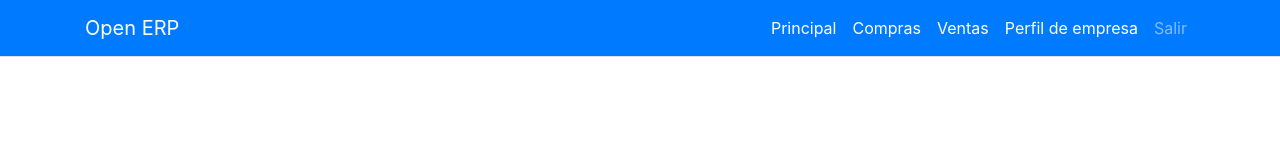
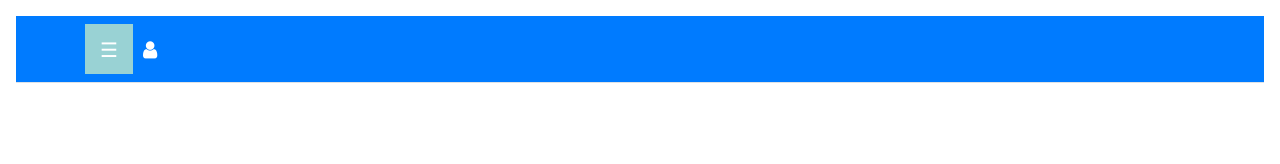
Before and after one commit to My-Proffesional-Portfolio/OpenERP_RV_Client, an Angular app: page /singup in a window 1280 px wide. Shown: the top 164 px of the page. Built offline with nearby package versions, Linux system fonts and the light colour scheme; sample sign-in values are in the browser's storage.

Commit message:
Menu side bar

```diff
--- a/src/app/app.component.html
+++ b/src/app/app.component.html
@@ -1,15 +1,83 @@
+<style>
+  body {
+    font-family: "Lato", sans-serif;
+  }
 
-<!-- <div class="container">
-  <app-login></app-login>
-</div> -->
+  .sidebar {
+    height: 100%;
+    width: 0;
+    position: fixed;
+    z-index: 1;
+    top: 0;
+    left: 0;
+    background-color: rgb(76, 126, 201);
+    overflow-x: hidden;
+    transition: 0.5s;
+    padding-top: 60px;
+  }
 
+  .sidebar a {
+    padding: 8px 8px 8px 32px;
+    text-decoration: none;
+    font-size: 25px;
+    color: #f1f1f1;
+    display: block;
+    transition: 0.3s;
+  }
+
+  .sidebar a:hover {
+    color: #f1f1f1;
+  }
+
+  .sidebar .closebtn {
+    position: absolute;
+    top: 0;
+    right: 25px;
+    font-size: 36px;
+    margin-left: 50px;
+  }
+
+  .openbtn {
+    font-size: 20px;
+    cursor: pointer;
+    background-color: rgb(153, 210, 212);
+    color: white;
+    padding: 10px 15px;
+    border: none;
+  }
+
+  .openbtn:hover {
+    background-color: #007bff;
+  }
+
+  #main {
+    transition: margin-left .5s;
+    padding: 16px;
+  }
+
+  /* On smaller screens, where height is less than 450px, change the style of the sidenav (less padding and a smaller font size) */
+  @media screen and (max-height: 450px) {
+    .sidebar {padding-top: 15px;}
+    .sidebar a {font-size: 18px;}
+  }
+  </style>
 <body>
   <div>
+
+    <div id="mySidebar" class="sidebar">
+      <a href="javascript:void(0)" class="closebtn" onclick="closeNav()">×</a>
+      <a *ngFor="let link of links" class="nav-item" [routerLink]="link.path" [routerLinkActive]="['link-active']" >{{link.text}}</a>
+      <a href="#">Services</a>
+      <a href="#">Clients</a>
+      <a href="#">Contact</a>
+    </div>
+
+    <div id="main">
       <header *ngIf="authService.getUserData() && authService.getUserData().token">
         <nav class="navbar navbar-expand-sm navbar-toggleable-sm navbar-dark bg-primary border-bottom box-shadow mb-3">
           <div class="container">
 
-          <button class="navbar-toggler"
+            <!-- <button class="navbar-toggler"
                     type="button"
                     data-toggle="collapse"
                     data-target=".navbar-collapse"
@@ -17,20 +85,22 @@
                     [attr.aria-expanded]="isExpanded"
                     (click)="toggle()">
               <span class="navbar-toggler-icon"></span>
-          </button>
-          <a class="navbar-brand" [routerLink]="['/']">Open ERP</a>
+            </button> -->
+            <button class="openbtn" onclick="openNav()" style="margin-right: 10px;">☰ </button>
+
+            <a class="navbar-brand" [routerLink]="['/']"> <i class="fa fa-user"></i> {{authService.getUserData().userName}}</a>
 
             <div class="navbar-collapse collapse d-sm-inline-flex flex-sm-row-reverse"
                  [ngClass]="{ show: isExpanded }">
               <ul class="navbar-nav flex-grow">
 
 
-              <li *ngFor="let link of links" class="nav-item" [routerLinkActive]="['link-active']">
+                <!-- <li *ngFor="let link of links" class="nav-item" [routerLinkActive]="['link-active']">
                   <a class="nav-link" style="color:white" [routerLink]="link.path">{{link.text}}</a>
                 </li>
                 <li>
                   <a class="nav-link" (click)="loguot()" >Salir</a>
-              </li>
+                </li> -->
 
               </ul>
             </div>
@@ -38,8 +108,16 @@
         </nav>
       </header>
 
+
       <div class="container">
+
         <router-outlet></router-outlet>
       </div>
     </div>
+
+
+
+  </div>
+
+
 </body>
--- a/src/app/app.component.ts
+++ b/src/app/app.component.ts
@@ -43,7 +43,7 @@ export class AppComponent {
       { text: "Principal", path: "" },
       { text: "Compras", path: "purchases" },
       { text: "Ventas", path: "sales" },
-      { text: "Perfil de empresa", path: "profile" },
+      { text: "Perfil", path: "profile" },
       )
 
   }
--- a/src/app/pages/purchases/Expenses/expense-list/expense-list.component.html
+++ b/src/app/pages/purchases/Expenses/expense-list/expense-list.component.html
@@ -42,7 +42,7 @@
           <div class="input-group-prepend">
             <span class="input-group-text" id="basic-addon1">Fin</span>
           </div>
-          <input type="date" class="form-control" [ngModel]="emissionEndDate| date:'yyyy-MM-dd'"  (ngModelChange)="emissionStartDate = $event" name="emissionEndDate"  aria-describedby="basic-addon1">
+          <input type="date" class="form-control" [ngModel]="emissionEndDate| date:'yyyy-MM-dd'"  (ngModelChange)="emissionEndDate = $event">
         </div>
 
         <label>Fecha de Carga</label>
--- a/src/app/pages/purchases/Expenses/expense-list/expense-list.component.ts
+++ b/src/app/pages/purchases/Expenses/expense-list/expense-list.component.ts
@@ -89,7 +89,7 @@ export class ExpenseListComponent implements OnInit {
   }
 
 
-  openDeleteAll(content, index) {
+  openDeleteAll(content) {
 
     this.modalDeleteAll =  this.modalService.open(content, {ariaLabelledBy: 'modal-basic-title'});
     this.modalDeleteAll.result.then((e) => {
@@ -159,24 +159,6 @@ export class ExpenseListComponent implements OnInit {
         }
       });
 
-    // this.expenseService.deleteExpense(this.selectedExpenses.id).
-    // subscribe((data: any)=> {
-    //   debugger;
-    //   if (data.errorMessages.length == 0)
-    //   {
-    //     this.modalDelete.close();
-    //     this.resetSearch();
-    //   }
-
-    // },(errorEvent) => {
-    //     debugger;
-    //     var e = errorEvent;
-    //     if (errorEvent.status == 401)
-    //     {
-    //       this.authService.logout();
-    //       this.router.navigate(['/login']);
-    //     }
-    //   });
   }
 
   manageItemsPerPage(event)
@@ -215,7 +197,8 @@ export class ExpenseListComponent implements OnInit {
   }
 
   getExpenses() {
-    this.expenseService.getExpenses(this.currentPage, this.itemsPerPage, this.searchTerm).
+    debugger;
+    this.expenseService.getExpenses(this.currentPage, this.itemsPerPage, this.searchTerm, this.emissionStartDate, this.emissionEndDate).
     subscribe((data: any)=> {
       debugger;
       this.expensesData = data;
--- a/src/app/services/Purchases/Expenses/expenses.service.ts
+++ b/src/app/services/Purchases/Expenses/expenses.service.ts
@@ -60,14 +60,33 @@ export class ExpensesService {
   }
 
 
-  getExpenses(page, itemsPerPage, searchTerm){
+  getExpenses(page, itemsPerPage, searchTerm, eStartDate, eEndDate){
     // const headers = new HttpHeaders({
     //   'Content-Type': 'application/json',
     //   'Authorization': `Bearer ${this.authService.getUserData().token}`
     // })
     const headers = this.initHeaders();
+    debugger;
 
-    return this.http.get(ServerEnvironment.baseURL + `expense?currentPage=${page}&pageSize=${itemsPerPage}&searchTerm=${searchTerm}`, {headers: headers});
+    try {
+    var sStart = eStartDate.toISOString().substring(0, 10);
+    }
+    catch(e)
+    {
+      var sStart =eStartDate;
+    }
+
+    try {
+      var sEnd = eEndDate.toISOString().substring(0, 10);
+      }
+      catch(e)
+      {
+        var sEnd = eEndDate;
+      }
+
+
+    return this.http.get(ServerEnvironment.baseURL
+      + `expense?currentPage=${page}&pageSize=${itemsPerPage}&searchTerm=${searchTerm}&emissionStartDate=${sStart}&emissionEndDate=${sEnd}`, {headers: headers});
   }
 
   getExpenseDetail(id){
--- a/src/index.html
+++ b/src/index.html
@@ -12,4 +12,26 @@
 <body>
   <app-root></app-root>
 </body>
+
+<script>
+  var isOpen = false;
+  function openNav() {
+    debugger;
+    isOpen = !isOpen
+    if (isOpen){
+    document.getElementById("mySidebar").style.width = "250px";
+    document.getElementById("main").style.marginLeft = "250px";
+    }
+    else
+    {
+      document.getElementById("mySidebar").style.width = "0";
+      document.getElementById("main").style.marginLeft= "0";
+    }
+  }
+
+  function closeNav() {
+    document.getElementById("mySidebar").style.width = "0";
+    document.getElementById("main").style.marginLeft= "0";
+  }
+  </script>
 </html>
```
Lines whose indentation alone changed are shown as unchanged.
